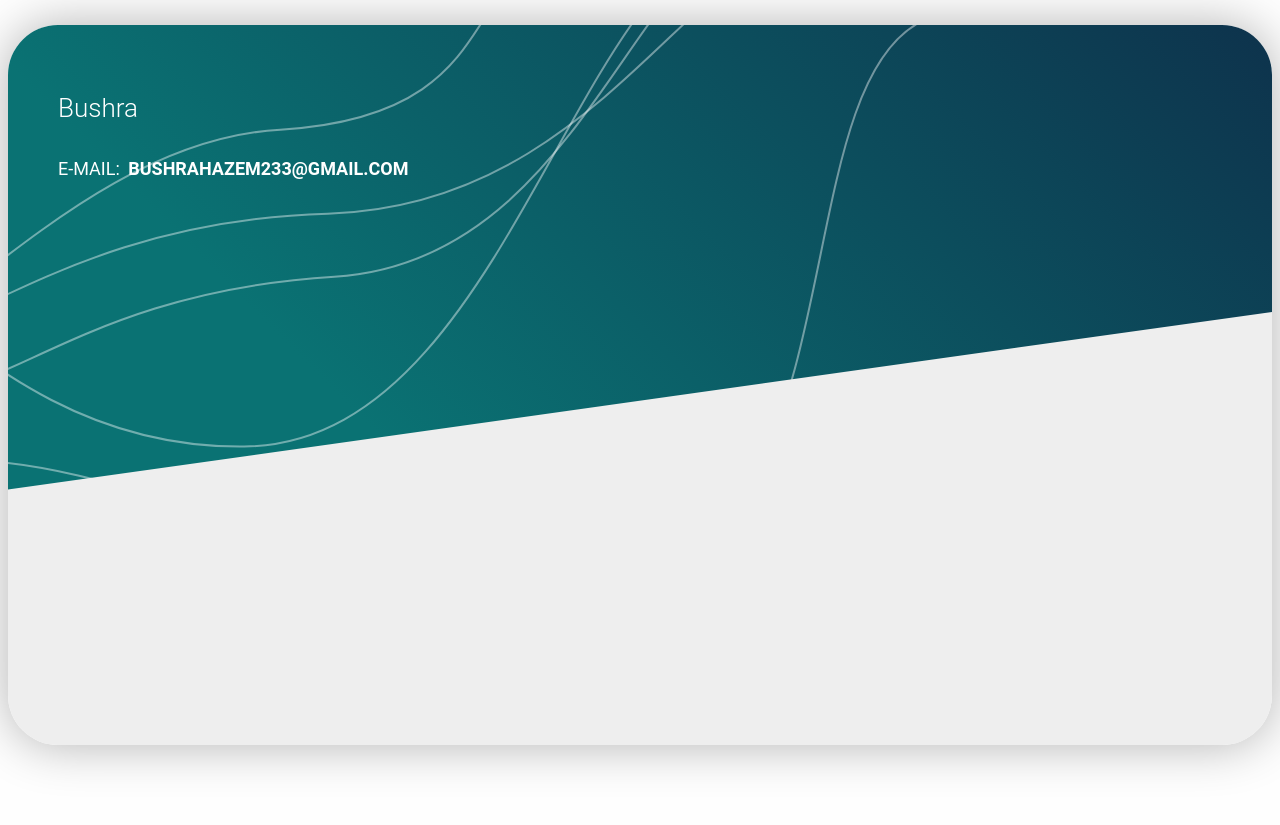
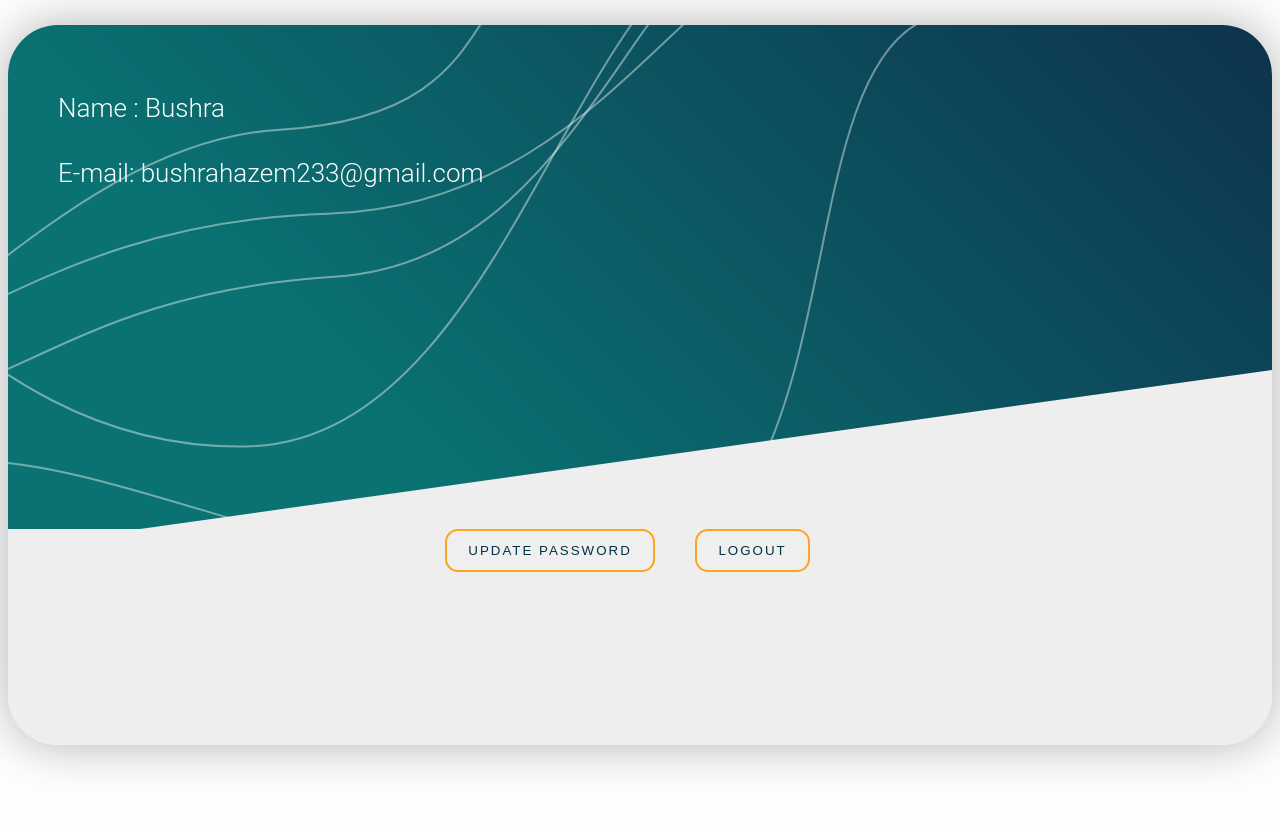
Before and after one commit to MohamedTBadr/3DOS-C1T2-Organizo, a PHP site: page /phpmailer/admin/admin_profile.php in a window 1280 px wide. Run offline with PHP 8.4, Linux system fonts and the light colour scheme; a user stored in the database is signed in; data comes from the database, SQL or seed files in the repository.

Commit message:
Add files via upload

```diff
--- a/admin/admin_profile.php
+++ b/admin/admin_profile.php
@@ -14,6 +14,7 @@
 ?>
 <!DOCTYPE html>
 <html lang="en">
+
 <head>
   <meta charset="UTF-8">
   <meta name="viewport" content="width=device-width, initial-scale=1.0">
@@ -26,18 +27,19 @@
   <div class="container">
     <div class="header-container">
       <div class="header">
-          <h1 class="main-heading"><?php echo $name ;?></h1>
+        <h1 class="main-heading">
+          Name :
+          <?php echo $name ;?>
+        </h1>
         <div class="stats">
-            <span class="stat-module">
-              E-mail: <span class="stat-number"><?php echo $email;?>
-            </span>
+            <h2 class="main-heading">
 
+            E-mail:
+              <?php echo $email;?>
+</h2>
         </div>
       </div> <!-- END header -->
     </div>
-
-      <div class="overlay-header"></div>
-
     <div class="body">
       <div class="u-clearfix"></div>
       <div class="body-info">
@@ -54,12 +56,13 @@
           <defs>
             <filter id="goo">
               <feGaussianBlur in="SourceGraphic" stdDeviation="10" result="blur"></feGaussianBlur>
-                <feColorMatrix in="blur" mode="matrix" values="1 0 0 0 0  0 1 0 0 0  0 0 1 0 0  0 0 0 18 -7" result="goo"></feColorMatrix>
+              <feColorMatrix in="blur" mode="matrix" values="1 0 0 0 0  0 1 0 0 0  0 0 1 0 0  0 0 0 18 -7" result="goo">
+              </feColorMatrix>
               <feBlend in="SourceGraphic" in2="goo"></feBlend>
             </filter>
           </defs>
         </svg>
-          <form method="post" >
+        <form method="post">
           <button class="c-button c-button--gooey" type="submit" name="logout">Logout
             <div class="c-button__blobs">
               <div></div>
@@ -72,14 +75,20 @@
           <defs>
             <filter id="goo">
               <feGaussianBlur in="SourceGraphic" stdDeviation="10" result="blur"></feGaussianBlur>
-                  <feColorMatrix in="blur" mode="matrix" values="1 0 0 0 0  0 1 0 0 0  0 0 1 0 0  0 0 0 18 -7" result="goo"></feColorMatrix>
+              <feColorMatrix in="blur" mode="matrix" values="1 0 0 0 0  0 1 0 0 0  0 0 1 0 0  0 0 0 18 -7" result="goo">
+              </feColorMatrix>
               <feBlend in="SourceGraphic" in2="goo"></feBlend>
             </filter>
           </defs>
         </svg>
       </div>
     </div>
+    <div class="overlay-header"></div>
+
+
+    <div class="bodyy">
     </div>
   </div>
 </body>
+
 </html>
```
Lines whose indentation alone changed are shown as unchanged.
